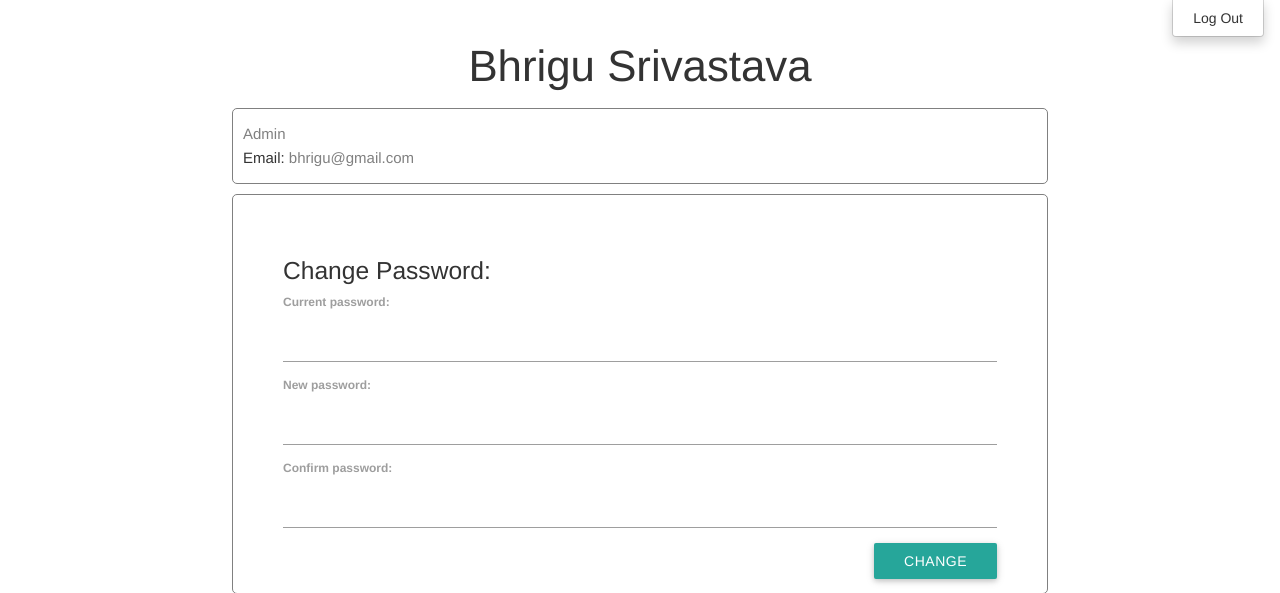
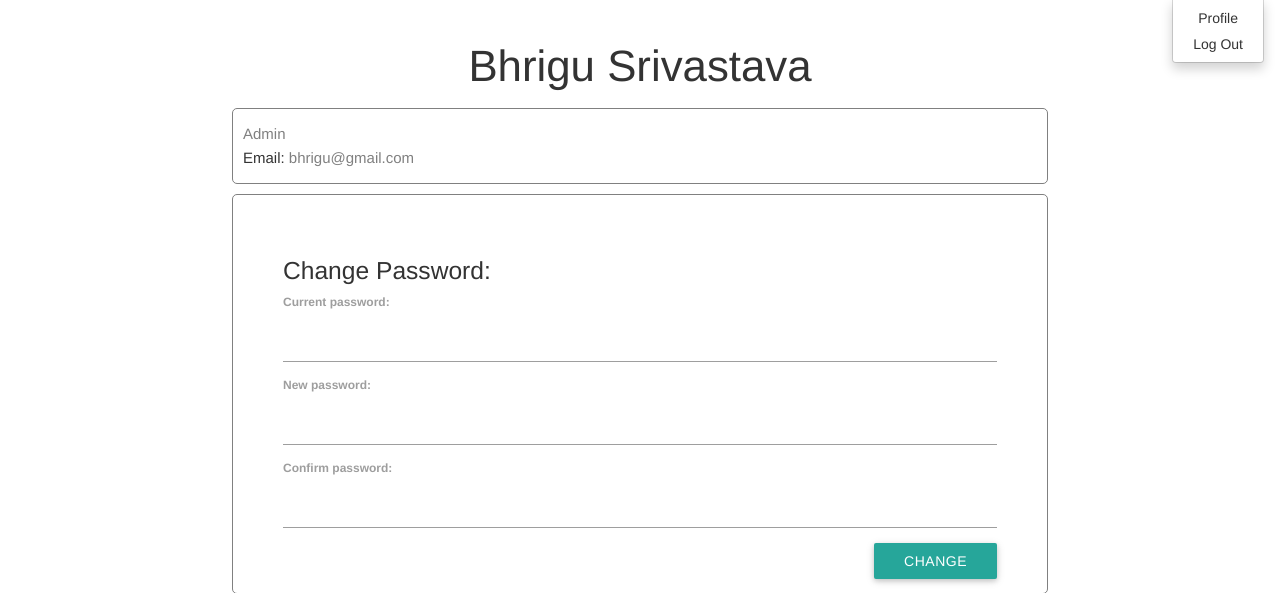
Before and after one commit to bhrigu123/GetMeThat, a Django app: page /profile/ in a window 1280 px wide, after a click on "Options". Shown: the part 52-645 px from the top of the page. Run offline with Django 3.2, Linux system fonts and the light colour scheme; a user stored in the database is signed in; data comes from the database, SQL or seed files in the repository; some libraries are stand-ins or nearby versions.

Commit message:
Profile for Admin

```diff
--- a/errand/templates/errand/header.html
+++ b/errand/templates/errand/header.html
@@ -38,9 +38,7 @@
         <li class="dropdown">
           <a href="#" class="dropdown-toggle" data-toggle="dropdown" role="button" aria-haspopup="true" aria-expanded="false">Options<span class="caret"></span></a>
           <ul class="dropdown-menu">
-            {% if user.myuser.role.role != "Admin" %}
-            <li><a href="/profile">Profile</a></li>
-            {% endif %}
+            <li><a href="/profile/">Profile</a></li>
             <li><a href="log_out">Log Out</a></li>
           </ul>
         </li>
```
